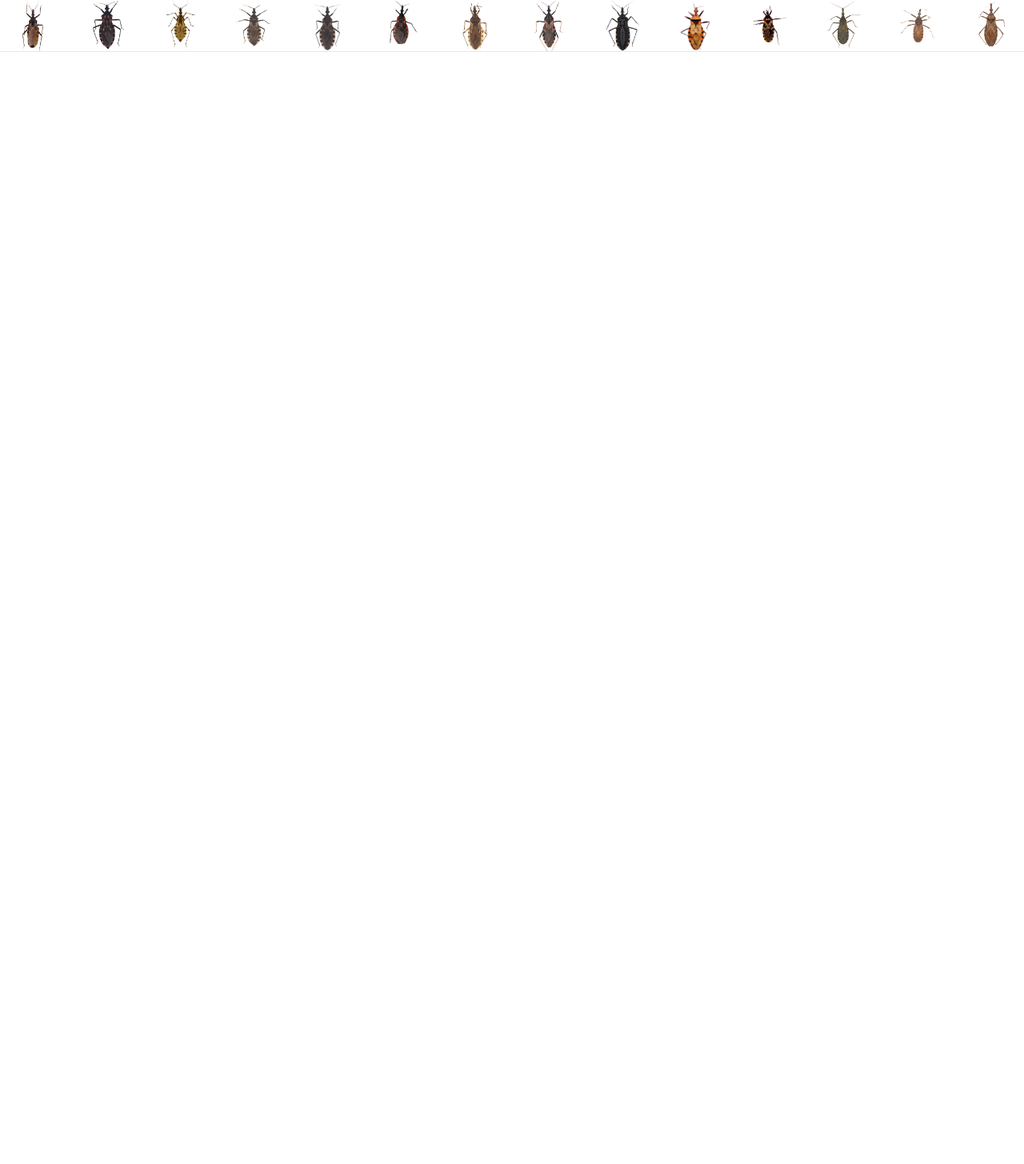
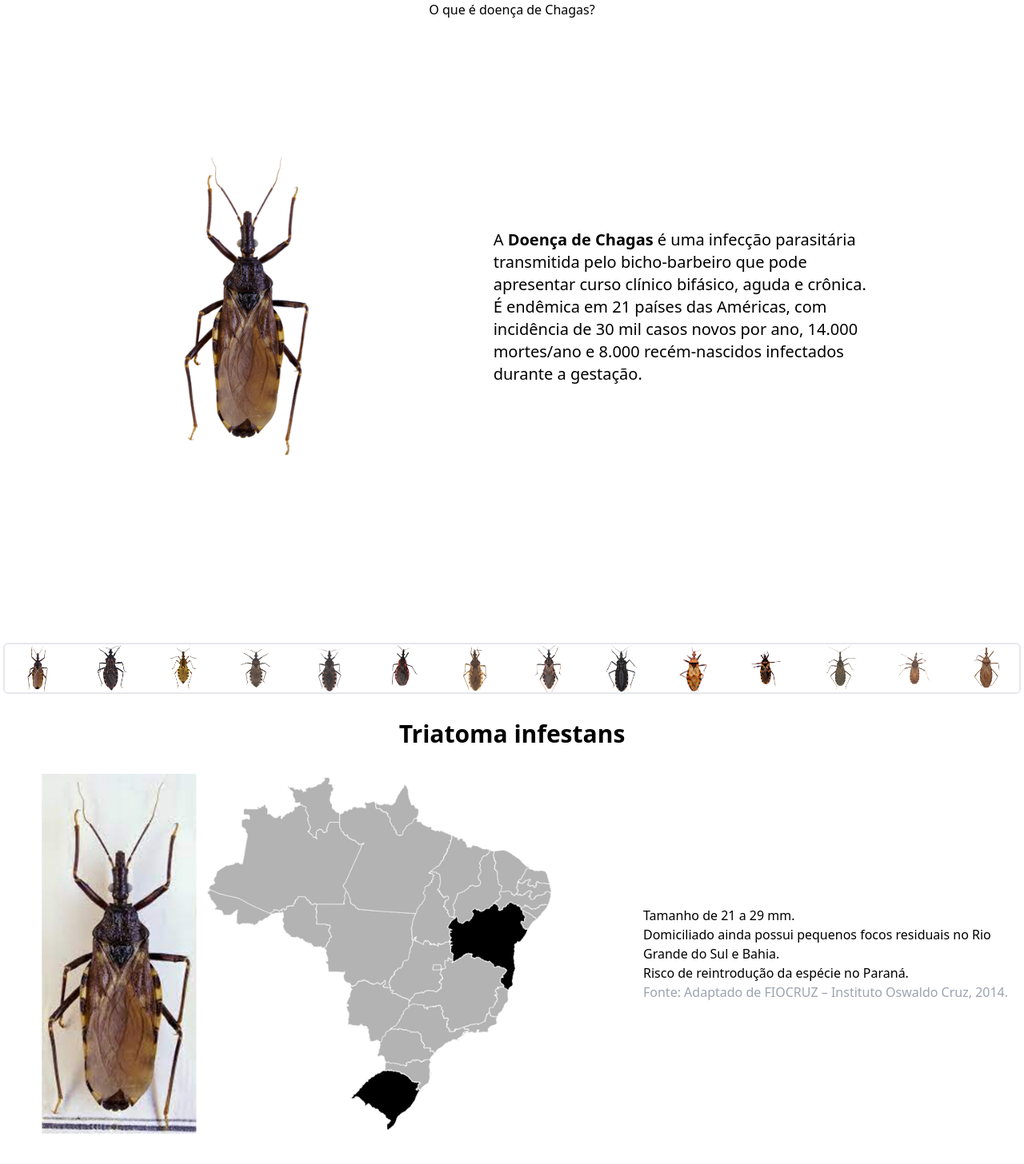
Before and after one commit to guilherme-possebon/Trabalho-de-Biologia, a Next.js app: page / in a window 1280 px wide. Shown: the top 1456 px of the page at 80% size. Before the commit the page ends 800 px from the top, so only its background shows below. Built offline with nearby package versions, Linux system fonts and the light colour scheme.

Commit message:
Correção de alguns errors

```diff
--- a/src/Components/Slide.tsx
+++ b/src/Components/Slide.tsx
@@ -42,12 +42,16 @@ export default function Slide() {
       case 'component14':
         return Component14()
       default:
-        return
+        return Component1()
     }
   }
   return (
-    <>
-      <Swiper slidesPerView={14} spaceBetween={10}>
+    <section className="h-screen m-1">
+      <Swiper
+        slidesPerView={14}
+        spaceBetween={10}
+        className="border-2 rounded-md"
+      >
         <SwiperSlide>
           <>
             <button onClick={() => handleClick('component1')}>
@@ -203,8 +207,8 @@ export default function Slide() {
           </>
         </SwiperSlide>
       </Swiper>
-      <hr />
       <div className="component-render">
+        {currentComponent === '' && renderComponent('component1')}
         {currentComponent === 'component1' && renderComponent('component1')}
         {currentComponent === 'component2' && renderComponent('component2')}
         {currentComponent === 'component3' && renderComponent('component3')}
@@ -220,7 +224,7 @@ export default function Slide() {
         {currentComponent === 'component13' && renderComponent('component13')}
         {currentComponent === 'component14' && renderComponent('component14')}
       </div>
-    </>
+    </section>
   )
 }
 
@@ -231,9 +235,9 @@ const Component1 = () => {
   return (
     <>
       <h1 className="name-of-bug">Triatoma infestans</h1>
-      <div className="flex items-center">
+      <div className="components">
         <Image
-          src="/Triatoma_infestansF.png"
+          src="/triatoma_infestansF.png"
           width={widthConst}
           height={heightConst}
           alt="Imagem do inceto 'Triatoma infestans' junto com o mapa do Brasil"
@@ -258,7 +262,7 @@ const Component2 = () => {
   return (
     <>
       <h1 className="name-of-bug">Panstrongylus megistus</h1>
-      <div className="flex items-center">
+      <div className="components">
         <Image
           src="/Panstrongylus_megistusF.png"
           width={widthConst}
@@ -284,7 +288,7 @@ const Component3 = () => {
   return (
     <>
       <h1 className="name-of-bug">Triatoma brasiliensis</h1>
-      <div className="flex items-center">
+      <div className="components">
         <Image
           src="/Triatoma_brasiliensisF.png"
           width={widthConst}
@@ -308,7 +312,7 @@ const Component4 = () => {
   return (
     <>
       <h1 className="name-of-bug">Triatoma maculata</h1>
-      <div className="flex items-center">
+      <div className="components">
         <Image
           src="/Triatoma_maculataF.png"
           width={widthConst}
@@ -334,7 +338,7 @@ const Component5 = () => {
   return (
     <>
       <h1 className="name-of-bug">Triatoma pseudomaculata</h1>
-      <div className="flex items-center">
+      <div className="components">
         <Image
           src="/Triatoma_pseudomaculataF.png"
           width={widthConst}
@@ -362,7 +366,7 @@ const Component6 = () => {
   return (
     <>
       <h1 className="name-of-bug">Triatoma rubrovaria</h1>
-      <div className="flex items-center">
+      <div className="components">
         <Image
           src="/Triatoma_rubrovariaF.png"
           width={widthConst}
@@ -386,7 +390,7 @@ const Component7 = () => {
   return (
     <>
       <h1 className="name-of-bug">Triatoma sordida</h1>
-      <div className="flex items-center">
+      <div className="components">
         <Image
           src="/Triatoma_sordidaF.png"
           width={widthConst}
@@ -410,7 +414,7 @@ const Component8 = () => {
   return (
     <>
       <h1 className="name-of-bug">Triatoma tibiamaculata</h1>
-      <div className="flex items-center">
+      <div className="components">
         <Image
           src="/Triatoma_tibiamaculataF.png"
           width={widthConst}
@@ -434,7 +438,7 @@ const Component9 = () => {
   return (
     <>
       <h1 className="name-of-bug">Triatoma vitticeps</h1>
-      <div className="flex items-center">
+      <div className="components">
         <Image
           src="/Triatoma_vitticepsF.png"
           width={widthConst}
@@ -460,7 +464,7 @@ const Component10 = () => {
   return (
     <>
       <h1 className="name-of-bug">Panstrongylus geniculatus</h1>
-      <div className="flex items-center">
+      <div className="components">
         <Image
           src="/Panstrongylus_geniculatusF.png"
           width={widthConst}
@@ -485,7 +489,7 @@ const Component11 = () => {
   return (
     <>
       <h1 className="name-of-bug">Panstrongylus lutzi</h1>
-      <div className="flex items-center">
+      <div className="components">
         <Image
           src="/Panstrongylus_lutziF.png"
           width={widthConst}
@@ -510,7 +514,7 @@ const Component12 = () => {
   return (
     <>
       <h1 className="name-of-bug">Rhodnius neglectus</h1>
-      <div className="flex items-center">
+      <div className="components">
         <Image
           src="/Rhodnius_neglectusF.png"
           width={widthConst}
@@ -535,7 +539,7 @@ const Component13 = () => {
   return (
     <>
       <h1 className="name-of-bug">Rhodnius pictipes</h1>
-      <div className="flex items-center">
+      <div className="components">
         <Image
           src="/Rhodnius_pictipesF.png"
           width={widthConst}
@@ -560,7 +564,7 @@ const Component14 = () => {
   return (
     <>
       <h1 className="name-of-bug">Rhodnius robustus</h1>
-      <div className="flex items-center">
+      <div className="components">
         <Image
           src="/Rhodnius_robustusF.png"
           width={widthConst}
--- a/src/pages/index.tsx
+++ b/src/pages/index.tsx
@@ -1,4 +1,5 @@
 import Slide from '@/Components/Slide'
+import WhatIs from '@/Components/WhatIs'
 import Head from 'next/head'
 
 export default function Home() {
@@ -8,7 +9,8 @@ export default function Home() {
         <title>Trabalho Biologia</title>
         <meta name="viewport" content="width=device-width, initial-scale=1" />
       </Head>
-      <div className="h-screen">
+      <div className="h-screen bgcolor">
+        <WhatIs />
         <Slide />
       </div>
     </>
--- a/src/styles/globals.css
+++ b/src/styles/globals.css
@@ -18,7 +18,13 @@
 .component-render {
     @apply flex flex-col items-center justify-center
 }
-
+.components {
+    @apply flex items-center
+}
 .name-of-bug {
     @apply font-bold text-3xl py-8
 }
+
+.what-is-infos {
+    @apply flex items-center justify-evenly
+}
```
